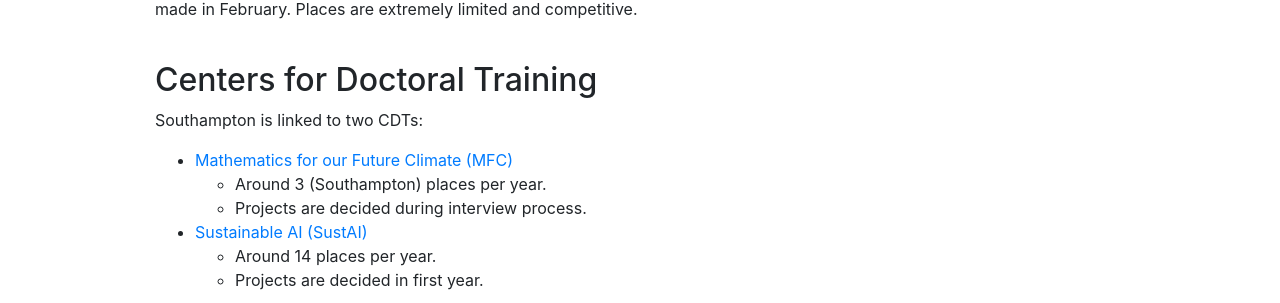
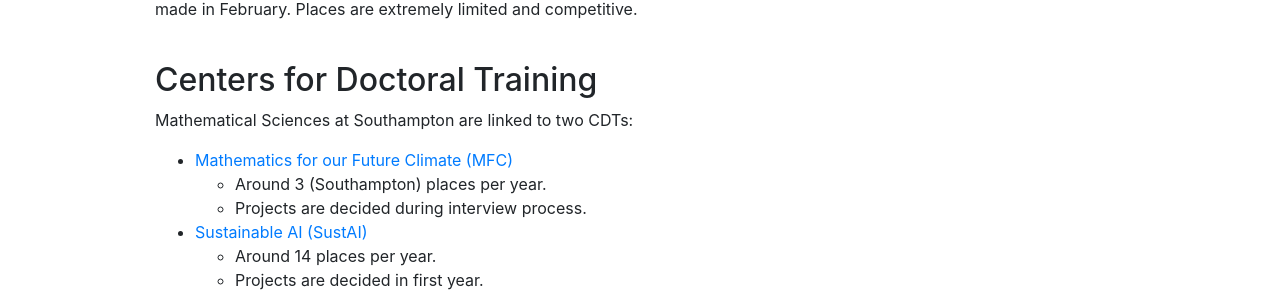
Before and after one commit to jcockayne/jcockayne.github.io, a Jekyll site: the page built from phd-funding.html, in a window 1280 px wide. Shown: the part 1128-1431 px from the top of the page. Built offline with Jekyll 4.4.1, drawn with Linux system fonts in a browser that asks for light colours; nearby versions of some CDN libraries.

Commit message:
Small changes

```diff
--- a/phd-funding.html
+++ b/phd-funding.html
@@ -62,7 +62,7 @@ page_image: "img/54.jpg"
 
     <section id="cdt">
       <h2>Centers for Doctoral Training</h2>
-      <p>Southampton is linked to two CDTs:</p>
+      <p>Mathematical Sciences at Southampton are linked to two CDTs:</p>
 
       <ul>
         <li>
--- /dev/null
+++ b/phds.html
@@ -0,0 +1,6 @@
+---
+layout: default
+title: PhD Positions
+---
+
+I am open to chatting with prospective students about PhDs under my supervision.
```
Also changed, not shown: 1 other file.
